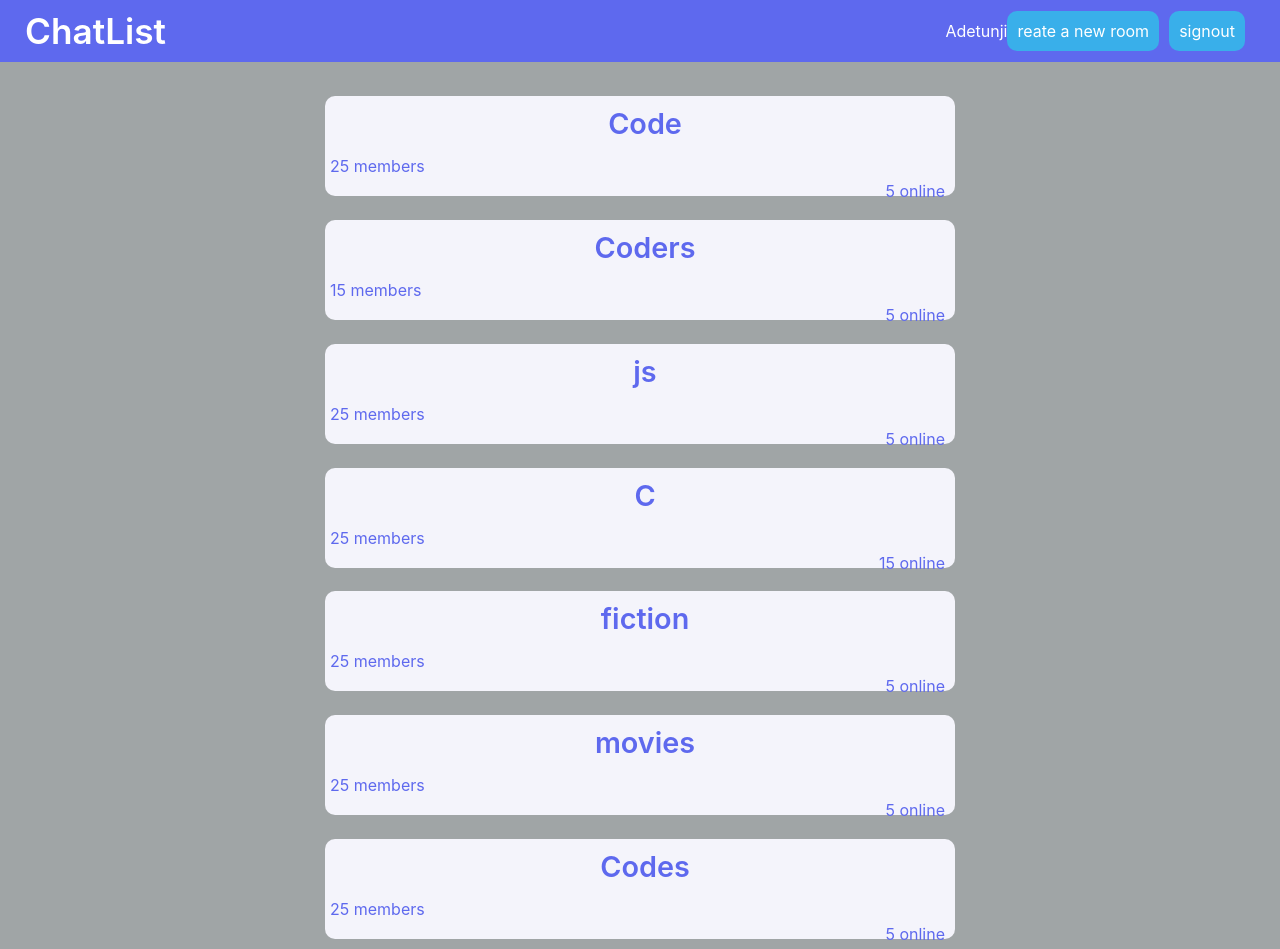
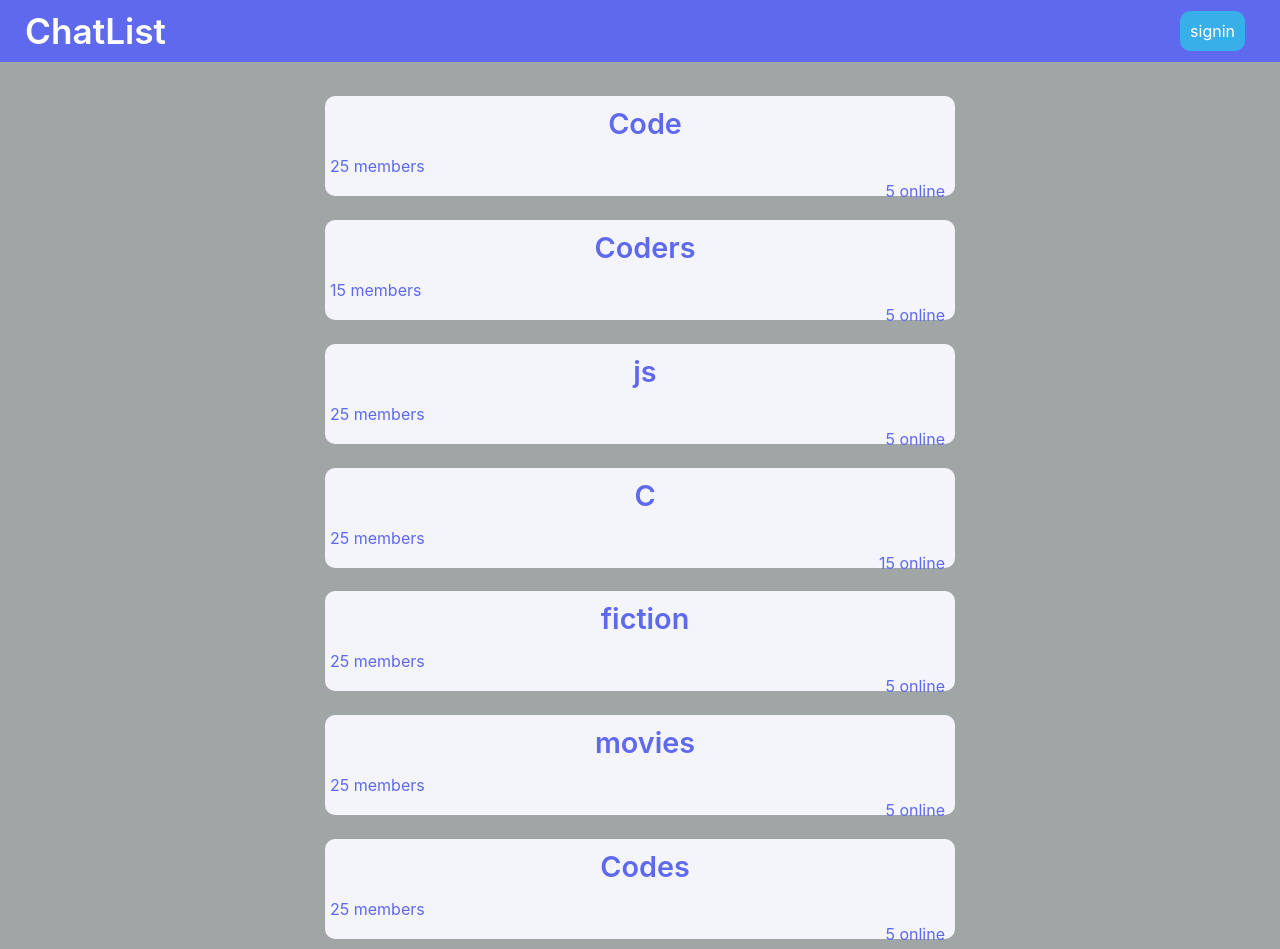
Before and after one commit to maytheu/chat, a React (Create React App) app: page / in a window 1280 px wide. Built offline with nearby package versions, Linux system fonts and the light colour scheme; no server answers.

Commit message:
adding passport to client

```diff
--- a/package.json
+++ b/package.json
@@ -7,6 +7,7 @@
     "@testing-library/react": "^11.1.0",
     "@testing-library/user-event": "^12.1.10",
     "bootstrap": "5.0.1",
+    "http-proxy-middleware": "0.19.1",
     "react": "^17.0.2",
     "react-dom": "^17.0.2",
     "react-emoji": "0.5.0",
--- a/src/component/layout/Header.js
+++ b/src/component/layout/Header.js
@@ -2,7 +2,7 @@ import React from "react";
 import { Link } from "react-router-dom";
 
 const Header = ({ page }) => {
-  let success = true;
+  let success = false;
 
   const join = (e) => {
     e.preventDefault();
@@ -30,7 +30,13 @@ const Header = ({ page }) => {
         ) : (
           ""
         )}
-        <div className="user">{success ? "signout" : "signin"}</div>
+        <div className="user">
+          {success ? (
+            <a href="auth/logout">signout</a>
+          ) : (
+            <a href="auth/google">signin</a>
+          )}
+        </div>
       </div>
     </header>
   );
```
Also changed, not shown: src/setupProxy.js (added, +24 -0 lines), 1 other file (tests, documents, lock files or other folders).
